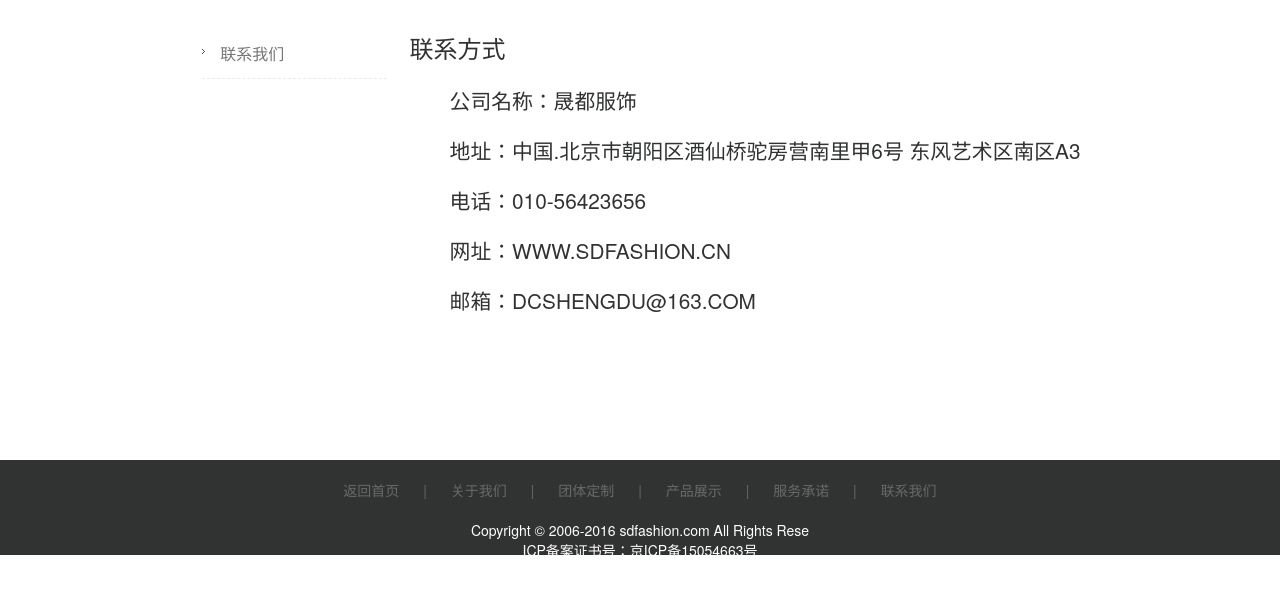
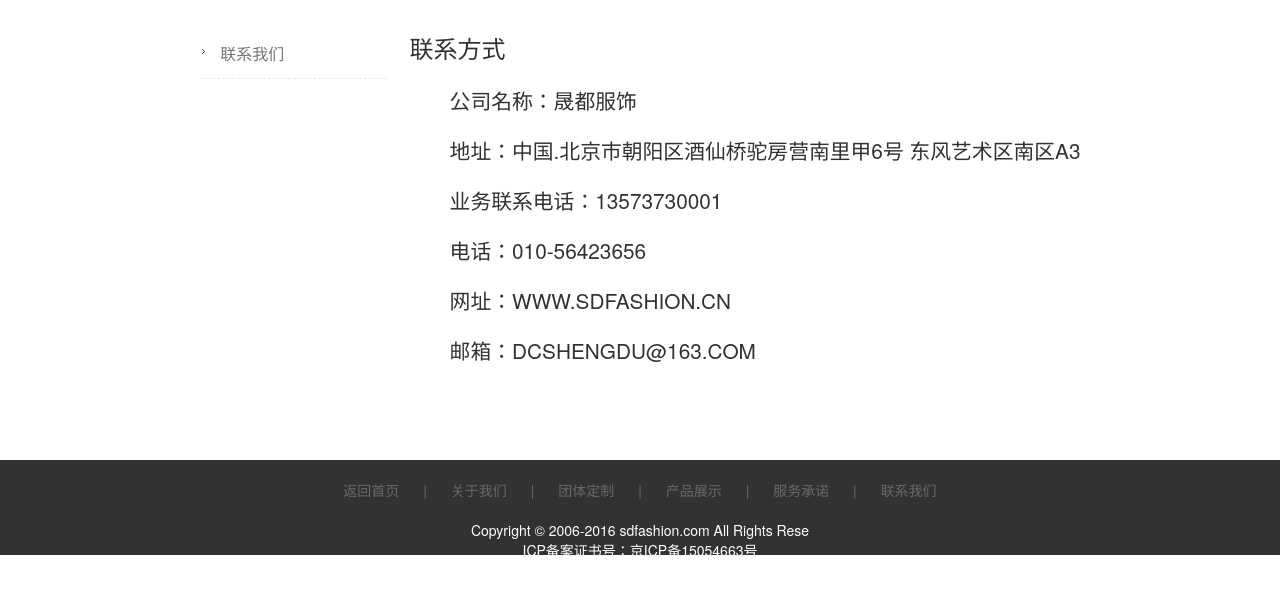
Before and after one commit to langyw98/sdfashion, a plain HTML site: page lianxiwomen.html in a window 1280 px wide. Shown: the part 143-736 px from the top of the page. Drawn offline with Linux system fonts and the light colour scheme.

```diff
--- a/lianxiwomen.html
+++ b/lianxiwomen.html
@@ -77,6 +77,7 @@
                 <ul>
                     <li>公司名称：晟都服饰</li>
                     <li>地址：中国.北京市朝阳区酒仙桥驼房营南里甲6号 东风艺术区南区A3</li>
+                    <li>业务联系电话：13573730001</li>
                     <li>电话：010-56423656</li>
                     <li>网址：www.sdfashion.cn</li>
                     <li>邮箱：DCshengdu@163.com</li>
```
Also changed, not shown: images/showlist/men/men_01.jpg, images/showlist/men/men_02.jpg, images/showlist/men/men_03.jpg, images/showlist/men/men_04.jpg, images/showlist/men/men_05.jpg, images/showlist/men/men_06.jpg.
